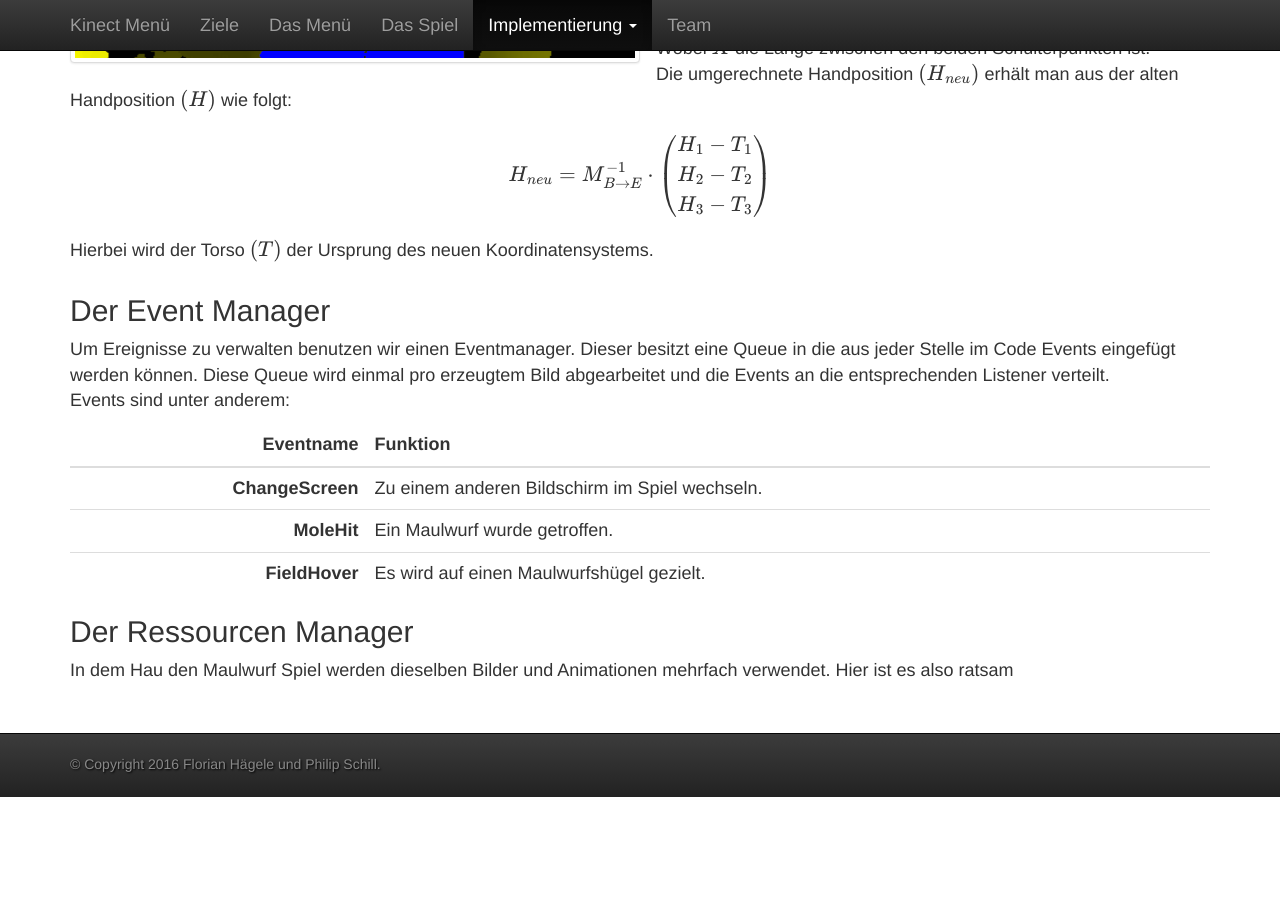
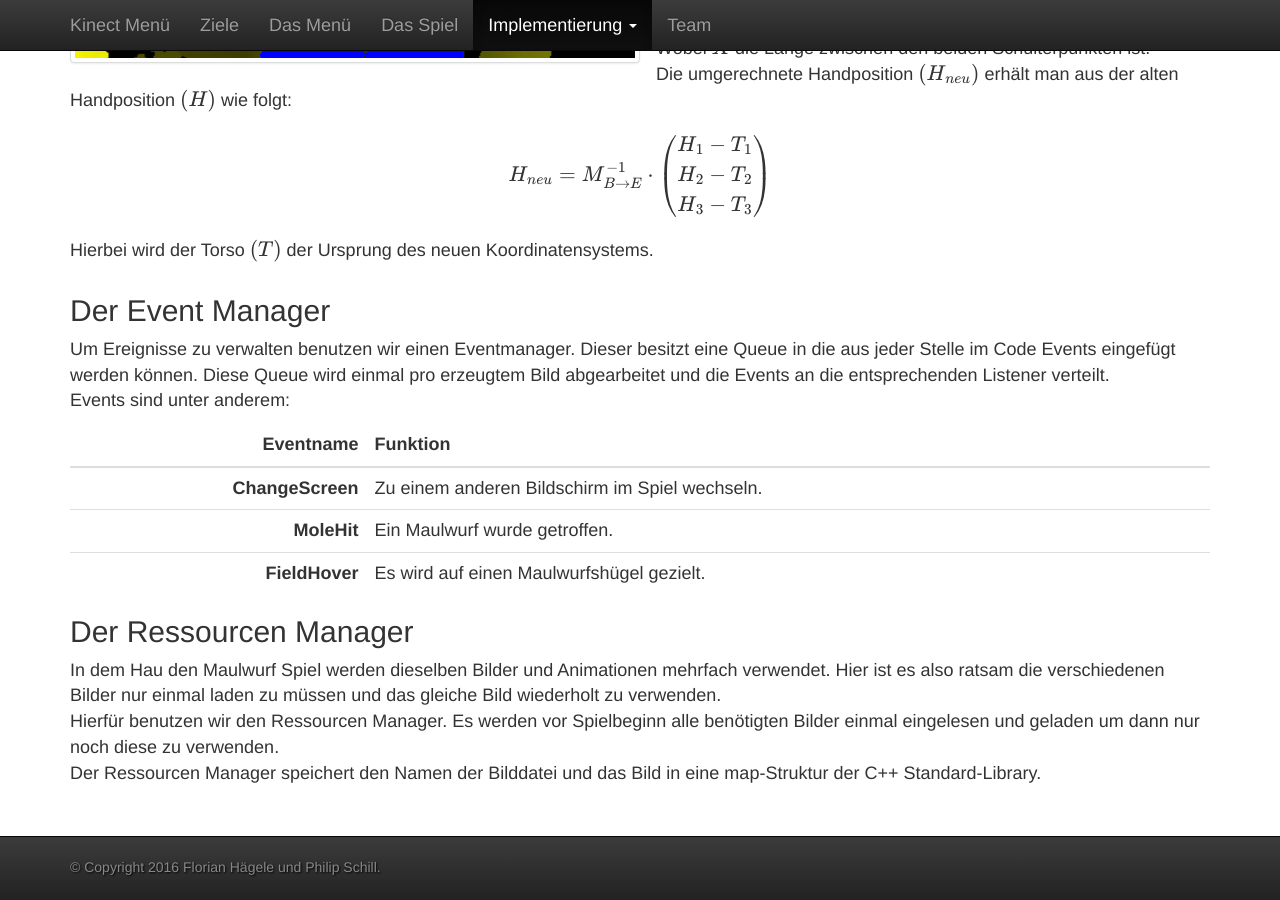
Before and after one commit to dagophil/sfml_openni, a Jekyll site: the page built from doc_src/_implementation/game_design.html, in a window 1280 px wide and 900 px high, scrolled down 871 px. Built offline with Jekyll 4.4.1, drawn with Linux system fonts in a browser that asks for light colours; formulas are drawn with MathJax 3; before the commit the page ends 1668 px from its top, so only the background shows below that.

```diff
--- a/doc_src/_implementation/game_design.html
+++ b/doc_src/_implementation/game_design.html
@@ -68,4 +68,7 @@
         </tbody>
     </table>
     <h2>Der Ressourcen Manager</h2>
-    <p>In dem Hau den Maulwurf Spiel werden dieselben Bilder und Animationen mehrfach verwendet. Hier ist es also ratsam </p>
+    <p>In dem Hau den Maulwurf Spiel werden dieselben Bilder und Animationen mehrfach verwendet. Hier ist es also ratsam die verschiedenen Bilder nur einmal laden zu müssen und das gleiche Bild wiederholt zu verwenden.
+    <br/>Hierfür benutzen wir den Ressourcen Manager. Es werden vor Spielbeginn alle benötigten Bilder einmal eingelesen und geladen um dann nur noch diese zu verwenden.
+    <br/>Der Ressourcen Manager speichert den Namen der Bilddatei und das Bild in eine map-Struktur der C++ Standard-Library.
+    </p>
```
Also changed, not shown: 1 other file.
